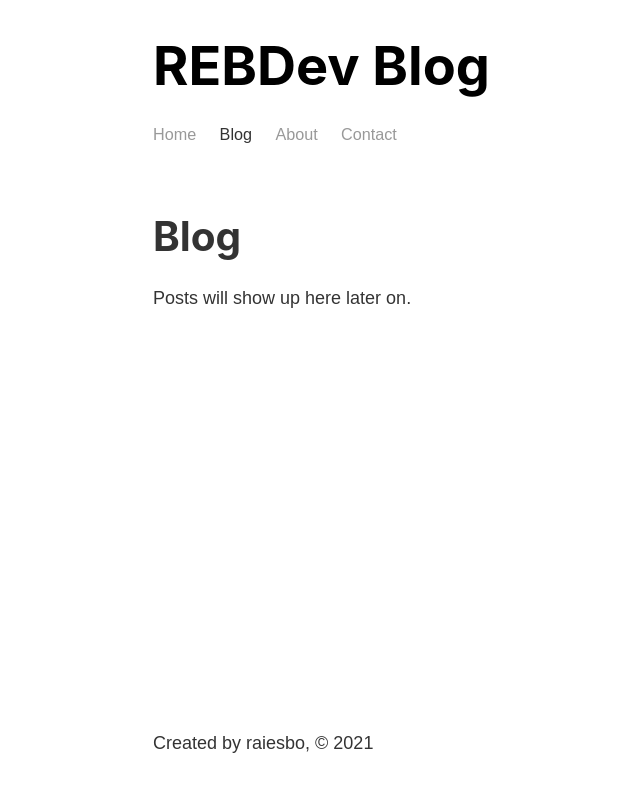
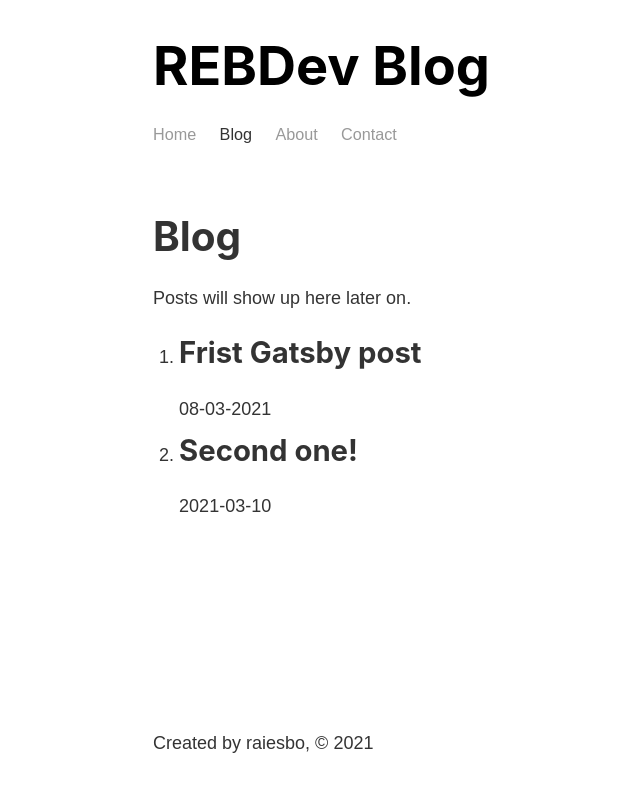
Before and after one commit to raiesbo/rebDev_blog, a Gatsby site: page /blog in a window 1280 px wide. Shown: the whole page, without its empty margins (130-770 px from the left). Built offline with nearby package versions, Linux system fonts and the light colour scheme; Gatsby itself is replaced by a stand-in of ours.

Commit message:
adding graphql + markdown file management

```diff
--- a/gatsby-config.js
+++ b/gatsby-config.js
@@ -4,6 +4,14 @@ module.exports = {
     author: "raiesbo"
   },
   plugins: [
-    `gatsby-plugin-sass`
+    `gatsby-plugin-sass`,
+    {
+      resolve: `gatsby-source-filesystem`,
+      options: {
+        name: `src`,
+        path: `${__dirname}/src/posts/`,
+      },
+    },
+    `gatsby-transformer-remark`
   ]
 };
--- a/src/components/footer.js
+++ b/src/components/footer.js
@@ -1,10 +1,21 @@
 import React from 'react';
+import { graphql, useStaticQuery } from 'gatsby';
 
 export default function Footer() {
 
-    return(
+    const data = useStaticQuery(graphql`
+        query {
+            site {
+            siteMetadata {
+              author
+            }
+          }
+        }
+    `)
+
+    return (
         <footer>
-            <p>Created by raiesbo, © 2021</p>
+            <p>Created by {data.site.siteMetadata.author}, © 2021</p>
         </footer>
     )
 }
--- a/src/pages/blog.js
+++ b/src/pages/blog.js
@@ -1,14 +1,46 @@
 import React from 'react';
+import { graphql, useStaticQuery } from 'gatsby';
 
 import Layout from '../components/layout';
 
 export default function BlogPage() {
 
+	const data = useStaticQuery(graphql`
+		query {
+			allMarkdownRemark {
+		  		edges {
+					node{
+						frontmatter {
+				  			title
+							date
+			  			}
+			  		html
+			  		excerpt
+					}
+		  		}
+			}
+	  	}
+	`)
 
+	const posts = data.allMarkdownRemark.edges
+
+	console.log(data)
 	return (
 		<Layout >
 			<h1>Blog</h1>
 			<p>Posts will show up here later on.</p>
+			<ol>
+				{
+					posts.map((item, id) => {
+						return (
+							<li>
+								<h2>{item.node.frontmatter.title}</h2>
+								<p>{item.node.frontmatter.date}</p>
+							</li>
+						)
+					})
+				}
+			</ol>
 		</Layout>
 	)
 }
--- /dev/null
+++ b/src/posts/gatsby.md
@@ -0,0 +1,8 @@
+---
+title: "Frist Gatsby post"
+date: "08-03-2021"
+---
+
+Here we go!!!
+
+## Topics
--- /dev/null
+++ b/src/posts/react.md
@@ -0,0 +1,6 @@
+---
+title: "Second one!"
+date: "2021-03-10"
+---
+
+This is a post
```
Also changed, not shown: package.json (+7 -1 lines), 2 other files.
